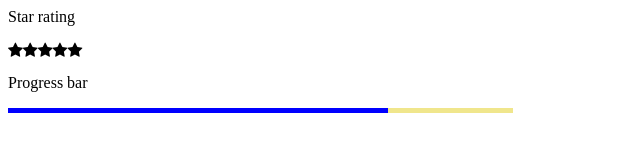
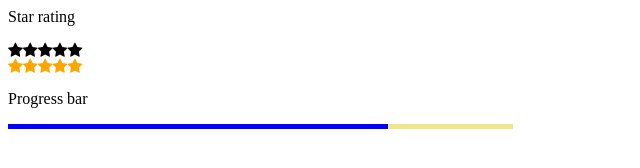
Before and after one commit to amtb/vanilla-ui, a website built with webpack: page src/index.html in a window 1280 px wide. Shown: the whole page, without its empty margins (0-640 px from the left). Built offline with nearby package versions, Linux system fonts and the light colour scheme.

Commit message:
star rating value changes

```diff
--- a/src/app/widgets/star-rating/star-rating.js
+++ b/src/app/widgets/star-rating/star-rating.js
@@ -1,10 +1,17 @@
 import './star-rating.css';
 
 export class StarRatingWidget extends HTMLElement {
-  // static selector = 'star-rating';
+  static get selector() {
+    return 'star-rating';
+  }
+
   constructor() {
     super();
     this.value = null;
+  }
+
+  static get observedAttributes() {
+    return ['value'];
   }
 
   connectedCallback() {
@@ -12,17 +19,37 @@ export class StarRatingWidget extends HTMLElement {
     for (let i = 1; i <= 5; i++) {
       stars.push(`<span data-value="${i}" class="star fa fa-star"></span>`);
     }
+
     this.innerHTML = stars.join('');
     this.elements = Array.from(this.querySelectorAll('.star'));
+    this.setValue(this.value);
+    this.classList.add(StarRatingWidget.selector);
+    this.addEventListener('click', this.onClick);
+  }
 
-    this.classList.add('star-rating');
-    this.addEventListener('click', this.onClick);
+  disconnectedCallback() {
+    this.elements = null;
+  }
+
+  attributeChangedCallback(name, _, newValue) {
+    if (name === 'value') {
+      this.setValue(newValue);
+    }
   }
 
   onClick({ target }) {
     const value = target.dataset.value;
+    this.setValue(value);
+  }
+
+  /**
+   * sets the value of the ratings
+   * @param {string|number} val
+   */
+  setValue(value) {
     if (value) {
       this.value = +value;
+      if (this.elements) {
         this.elements.forEach((star, index) => {
           if (index + 1 <= this.value) {
             star.classList.add('checked');
@@ -31,10 +58,10 @@ export class StarRatingWidget extends HTMLElement {
           }
         });
       }
-    this.setAttribute('value', this.value);
+    }
   }
 }
 
-if (!customElements.get('star-rating')) {
-  customElements.define('star-rating', StarRatingWidget);
+if (!customElements.get(StarRatingWidget.selector)) {
+  customElements.define(StarRatingWidget.selector, StarRatingWidget);
 }
--- a/src/index.html
+++ b/src/index.html
@@ -7,7 +7,12 @@
     <script src="lib.bundle.js"></script>
     <div>
       <p>Star rating</p>
-      <star-rating></star-rating>
+      <div>
+        <star-rating></star-rating>
+      </div>
+      <div>
+        <star-rating value="5"></star-rating>
+      </div>
     </div>
     <div>
       <p>Progress bar</p>
```
Lines whose indentation alone changed are shown as unchanged.
